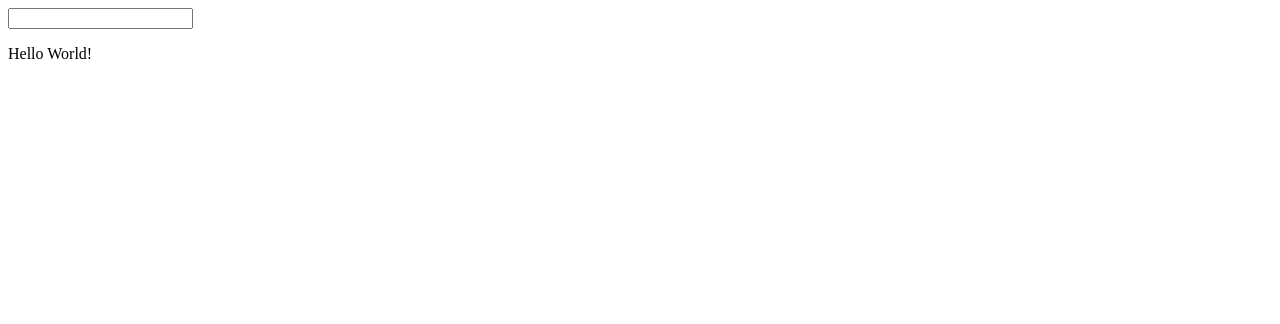
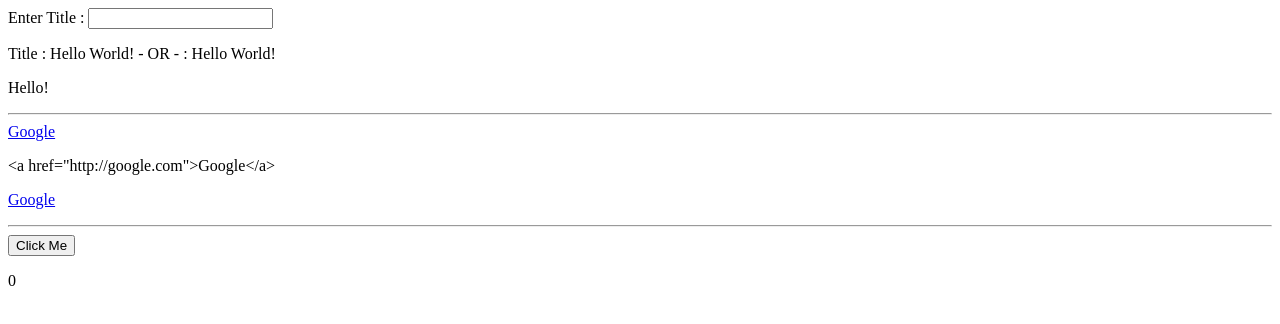
Before and after one commit to AhmedHelalAhmed/vue-course, a plain HTML site: page index.html in a window 1280 px wide. Drawn offline with Linux system fonts and the light colour scheme.

Commit message:
add directives bind, html and on directive for event

```diff
--- a/index.html
+++ b/index.html
@@ -20,12 +20,58 @@ Vuejs instance role :
  creates a template render this template and then
  output the final html
 ==========================
+{{ }}
+is called interpolation or string interpolation
+==========================
 -->
 
 <!-- Start the element which controlled by Vuejs -->
 <div id="app">
-    <input type="text" v-on:input="changeTitle">
-    <p>{{ title }}</p>
+    Enter Title : <input type="text" v-on:input="changeTitle">
+    <p v-once>Title : {{ title }} - OR - : {{ title }}</p>
+    <!--
+        v-once
+        the element will render once do not change if the property change
+    -->
+    <p>{{ sayHello() }}</p>
+    <hr>
+    <!--
+         <a href="{{ link }}">Google</a>
+         ==> we can not use {{}} in HTML element attribute
+         so we have to use directive which is v-bind
+         ==> the directive tell vuejs hi do not use the normal attribute (HTML attribute) here
+         instead bind it
+         we are in vuejs template language no {{}} needed
+         as we are in vuejs template
+
+         v-bind ==> bind something to my data
+
+
+    -->
+    <a v-bind:href="link">Google</a>
+    <!-- v-bind directive -->
+    <p>{{ finishedLink }}</p>
+    <!--
+    the link as text
+    this good for cross side scripting
+    -->
+    <!--
+    if you are sure that the script is clean
+    use
+    v-html="your html code here"
+    -->
+    <p v-html="finishedLink"></p>
+<hr>
+<button v-on:click="increase">Click Me</button>
+<p>{{ counter }}</p>
+    <!--
+    v-on: an argument ===> which is the name of event
+    to listen something to receive something from out template
+    what we receive ==> an event
+    v-on:click="code of function to execute"
+
+
+    -->
 </div>
 <!-- End the element which controlled by Vuejs -->
 <script>
@@ -33,11 +79,31 @@ Vuejs instance role :
     new Vue({
                 el: '#app',
                 data: {
-            title: 'Hello World!'
+                    title: 'Hello World!',
+                    link: 'http://google.com',
+                    finishedLink: '<a href="http://google.com">Google</a>',
+                    counter: 0,
+
                 },
                 methods: {
-            changeTitle: function (event) {
+                    changeTitle(event)
+                    {
                         this.title = event.target.value;
+                    },
+                    sayHello()
+                    {
+                        // All usages will be re-rendered once the property changes
+                        this.title='Hello!';
+
+                        return 'Hello!';
+                    },
+                    giveTitle()
+                    {
+                        return this.title;
+                    },
+                    increase()
+                    {
+                        this.counter++;
                     }
                 }
             });
```
Lines whose indentation alone changed are shown as unchanged.
